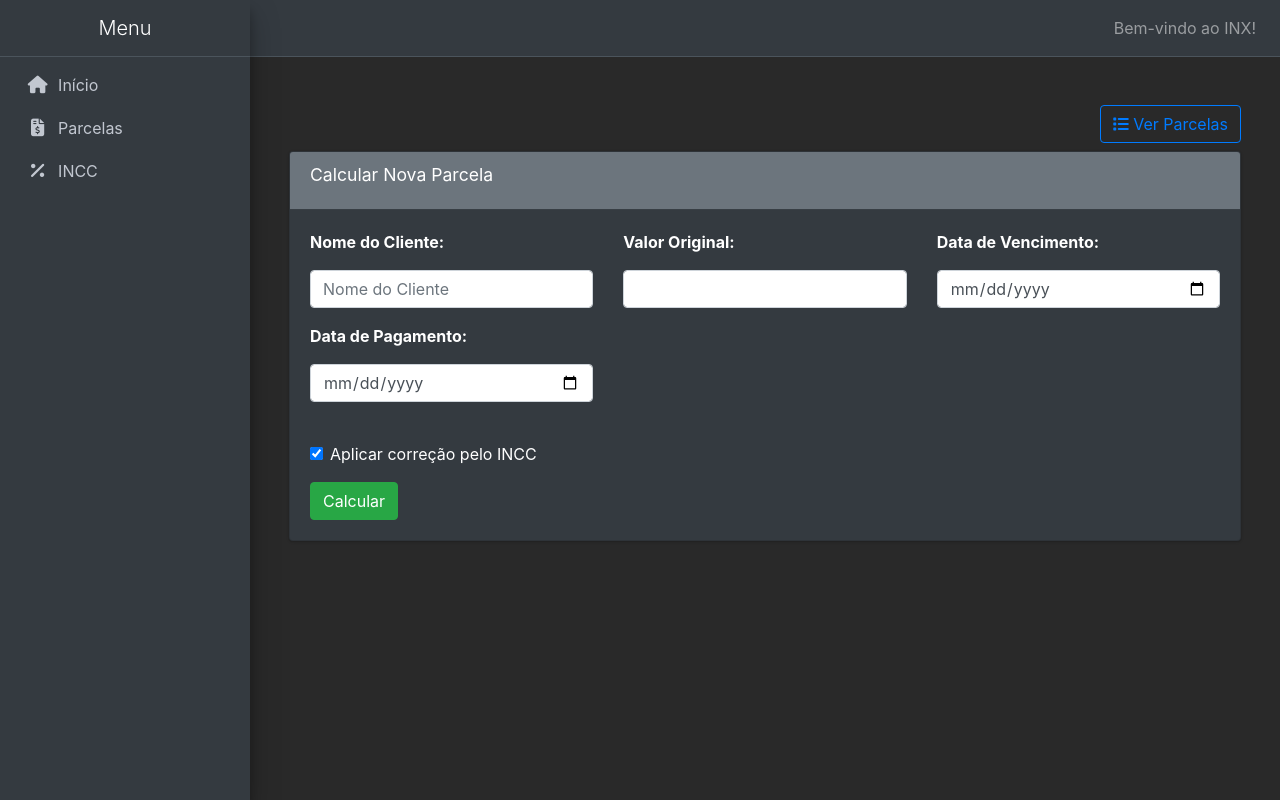
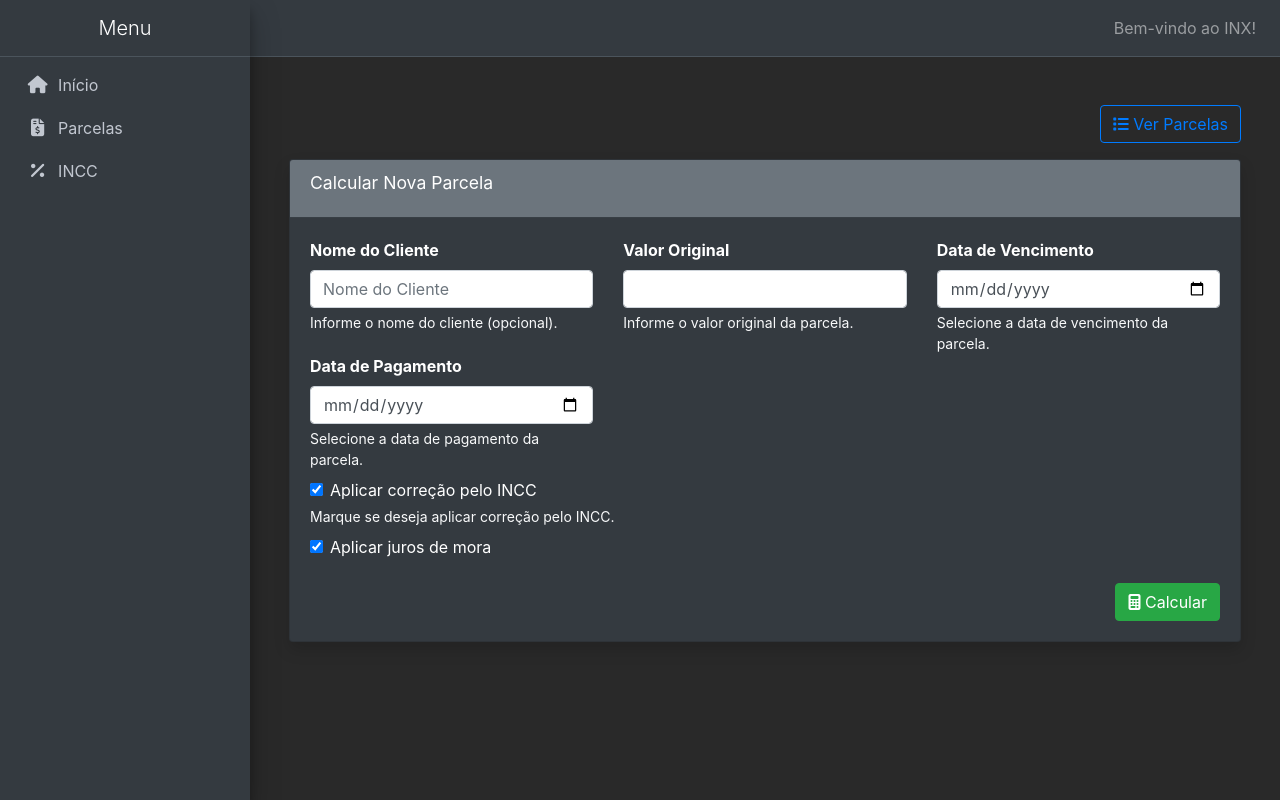
Before and after one commit to RafaelCirn3/INCC-Calculator, a Django app: page /calcular/ in a window 1280 px wide. Run offline with Django 5.2, Linux system fonts and the light colour scheme; data that the repository does not hold is empty; some libraries are stand-ins or nearby versions.

Commit message:
:arrow_up: correções aplicadas

```diff
--- a/app/forms.py
+++ b/app/forms.py
@@ -16,13 +16,14 @@ class INCCIndexForm(forms.ModelForm):
 class ParcelaForm(forms.ModelForm):
     class Meta:
         model = Parcela
-        fields = ['nome', 'valor_original', 'data_vencimento', 'data_pagamento', 'aplicar_incc']
+        fields = ['nome', 'valor_original', 'data_vencimento', 'data_pagamento', 'aplicar_incc', 'aplicar_juros']
         widgets = {
             'nome': forms.TextInput(attrs={'class': 'form-control', 'placeholder': 'Nome do Cliente'}),
             'valor_original': forms.NumberInput(attrs={'class': 'form-control'}),
             'data_vencimento': forms.DateInput(attrs={'type': 'date', 'class': 'form-control'}),
             'data_pagamento': forms.DateInput(attrs={'type': 'date', 'class': 'form-control'}),
             'aplicar_incc': forms.CheckboxInput(attrs={'class': 'form-check-input'}),
+            'aplicar_juros': forms.CheckboxInput(attrs={'class': 'form-check-input'}),
         }
         labels = {
             'nome': 'Nome do Cliente',
@@ -30,12 +31,14 @@ class ParcelaForm(forms.ModelForm):
             'data_vencimento': 'Data de Vencimento',
             'data_pagamento': 'Data de Pagamento',
             'aplicar_incc': 'Aplicar correção pelo INCC',
+            'aplicar_juros': 'Aplicar juros de mora',
         }
         help_texts = {
             'nome': 'Informe o nome do cliente (opcional).',
             'valor_original': 'Informe o valor original da parcela.',
             'data_vencimento': 'Selecione a data de vencimento da parcela.',
             'data_pagamento': 'Selecione a data de pagamento da parcela.',
+            'aplicar_incc': 'Marque se deseja aplicar correção pelo INCC.',
         }
         error_messages = {
             'valor_original': {
--- a/app/models.py
+++ b/app/models.py
@@ -34,6 +34,7 @@ class Parcela(models.Model):
     taxa_boleto = models.DecimalField(max_digits=10, decimal_places=2, null=True, blank=True)
     valor_total = models.DecimalField(max_digits=10, decimal_places=2, null=True, blank=True)
     aplicar_incc = models.BooleanField(default=True)
+    aplicar_juros = models.BooleanField(default=True)
 
 
     def __str__(self):
--- a/app/templates/parcela/form.html
+++ b/app/templates/parcela/form.html
@@ -3,46 +3,51 @@
 {% block title %}Nova Parcela{% endblock %}
 
 {% block content %}
-<section class="content mt-4" style="width: 100%; height: 100%;">
-    <div class="container-fluid">
-        <!-- Botão flutuante para ver parcelas -->
-        <div class="d-flex justify-content-end mb-2">
+<section class="content mt-4">
+    <div class="container">
+        <!-- Botão de Ver Parcelas -->
+        <div class="d-flex justify-content-end mb-3">
             <a href="{% url 'parcela_list' %}" class="btn btn-outline-primary">
                 <i class="fas fa-list"></i> Ver Parcelas
             </a>
         </div>
 
-        <!-- Card ocupando largura total com tema escuro -->
-        <div class="card card-success bg-dark text-white">
+        <!-- Formulário -->
+        <div class="card bg-dark text-white shadow rounded-3">
             <div class="card-header bg-secondary">
                 <h3 class="card-title">Calcular Nova Parcela</h3>
             </div>
             <div class="card-body">
                 <form method="post">
                     {% csrf_token %}
-                    <div class="row">
-                        {% for field in form %}
-                        {% if field.name == 'aplicar_incc' %}
-                            <div class="form-group col-md-12">
-                                <div class="form-check mt-4">
+                    <div class="row g-3">
+                        {% for field in form.visible_fields %}
+                            <div class="{% if field.field.widget.input_type == 'checkbox' %}col-12{% else %}col-md-4{% endif %}">
+                                {% if field.field.widget.input_type == 'checkbox' %}
+                                    <div class="form-check mt-2">
                                         {{ field }}
-                                    <label class="form-check-label text-white" for="{{ field.id_for_label }}">{{ field.label }}</label>
-                                </div>
+                                        <label class="form-check-label text-white" for="{{ field.id_for_label }}">
+                                            {{ field.label }}
+                                        </label>
                                     </div>
                                 {% else %}
-                            <div class="form-group col-md-4">
-                                <label class="text-white">{{ field.label_tag }}</label>
-                                <div class="input-group">
+                                    <label for="{{ field.id_for_label }}" class="form-label text-white">{{ field.label }}</label>
                                     {{ field }}
+                                {% endif %}
+                                {% if field.help_text %}
+                                    <div class="form-text text-light small">{{ field.help_text }}</div>
+                                {% endif %}
                                 {% if field.errors %}
                                     <div class="text-danger small">{{ field.errors }}</div>
                                 {% endif %}
                             </div>
-                            </div>
-                        {% endif %}
                         {% endfor %}
                     </div>
-                    <button type="submit" class="btn btn-success">Calcular</button>
+                    <div class="d-flex justify-content-end mt-4">
+                        <button type="submit" class="btn btn-success">
+                            <i class="fas fa-calculator me-2"></i> Calcular
+                        </button>
+                    </div>
                 </form>
             </div>
         </div>
--- a/app/templates/parcela/list.html
+++ b/app/templates/parcela/list.html
@@ -24,7 +24,6 @@
     <table class="table table-bordered table-dark mt-3">
         <thead class="thead-dark">
             <tr>
-                <th>ID</th>
                 <th>Nome</th>
                 <th>Valor Original</th>
                 <th>Vencimento</th>
@@ -36,7 +35,6 @@
         <tbody>
             {% for parcela in parcelas %}
                 <tr>
-                    <td>{{ parcela.id }}</td>
                     <td>{{ parcela.nome }}</td>
                     <td>R$ {{ parcela.valor_original }}</td>
                     <td>{{ parcela.data_vencimento }}</td>
--- a/app/views.py
+++ b/app/views.py
@@ -83,8 +83,10 @@ def calcular_parcela(request):
                 multa = parcela.valor_original * Decimal('0.02')
 
                 # Juros proporcionais (1% ao mês = 0.03333% ao dia, aproximado por 1/30)
-                juros = parcela.valor_original * Decimal('0.01') * Decimal(dias_atraso) / Decimal('30')
-
+                if parcela.aplicar_juros:
+                    juros = parcela.valor_original * Decimal('0.01') * Decimal(dias_atraso) / Decimal('30')
+                else:
+                    juros = Decimal('0.00')
                 # Correção opcional pelo INCC
                 if parcela.aplicar_incc:
                     percentual_incc = calcular_incc_acumulado(venc, pagto) / Decimal('100')
@@ -141,25 +143,24 @@ def gerar_excel(request):
     ws = wb.active
     ws.title = 'Parcelas'
 
+    #soma os valores totais e colocar no final da planilha
+    total_valor = sum(parcela.valor_total for parcela in Parcela.objects.all())
     # Definir os cabeçalhos da planilha
-    headers = ['ID', 'Data Vencimento', 'Data Pagamento', 'Valor Original', 'Dias de Atraso', 'Multa', 'Juros', 'Correção INCC', 'Taxa Boleto', 'Valor Total']
+    headers = ['Data Vencimento', 'Data Pagamento', 'Valor Original', 'Valor Total']
     ws.append(headers)
 
     # Adicionar dados das parcelas
     parcelas = Parcela.objects.all()
     for parcela in parcelas:
         ws.append([
-            parcela.id,
+
             parcela.data_vencimento.strftime('%d/%m/%Y'),
             parcela.data_pagamento.strftime('%d/%m/%Y'),
             str(parcela.valor_original),
-            parcela.dias_atraso,
-            str(parcela.multa),
-            str(parcela.juros_mora),
-            str(parcela.correcao_incc),
-            str(parcela.taxa_boleto),
             str(parcela.valor_total),
         ])
+    # Adicionar a soma total na última linha
+    ws.append(['', '', 'Total:', str(total_valor)])
 
     # Criar a resposta HTTP com o arquivo Excel
     response = HttpResponse(content_type='application/vnd.openxmlformats-officedocument.spreadsheetml.sheet')
```
Also changed, not shown: app/migrations/0003_parcela_aplicar_juros.py (added). Lines whose indentation alone changed are shown as unchanged.
